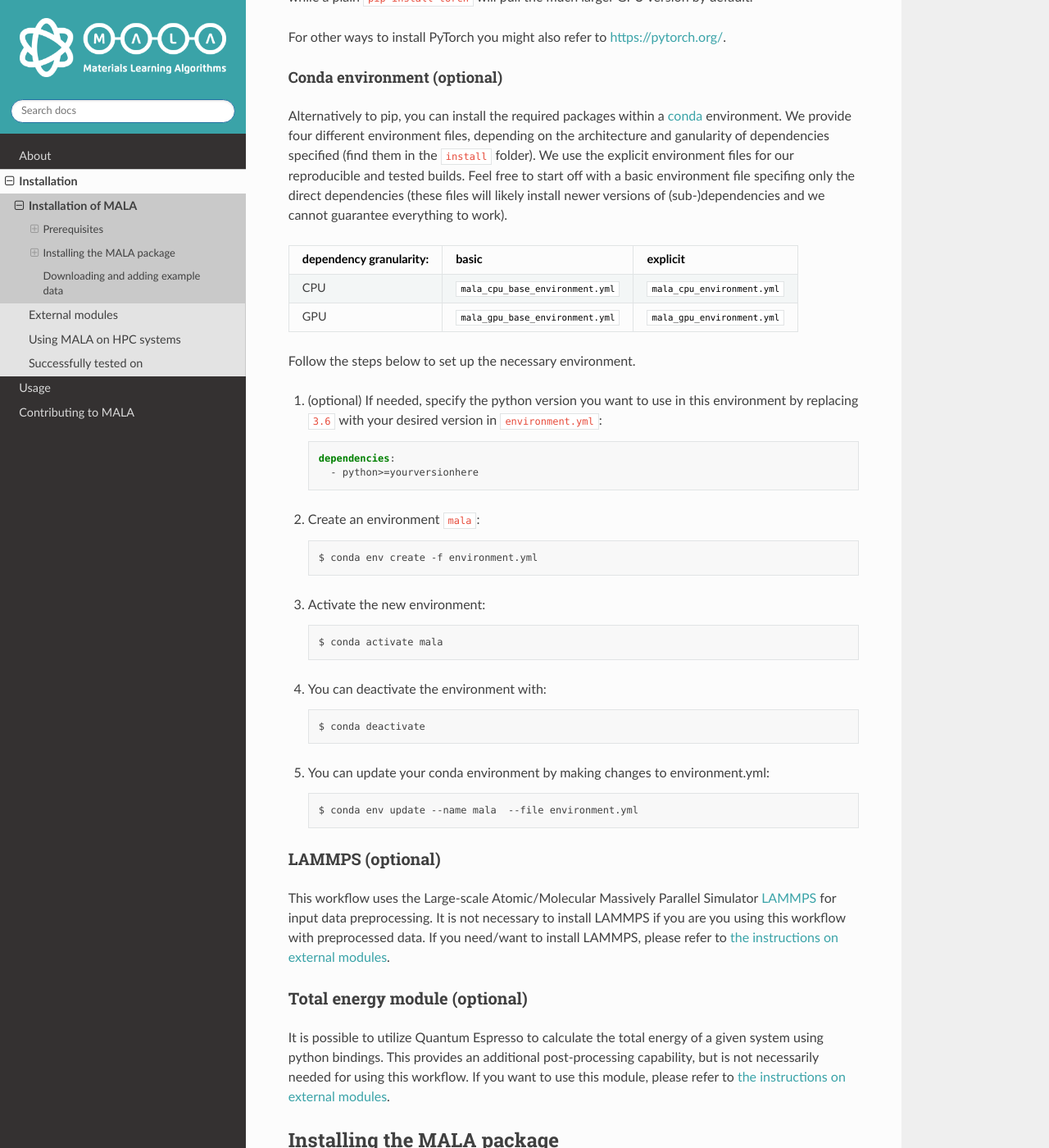
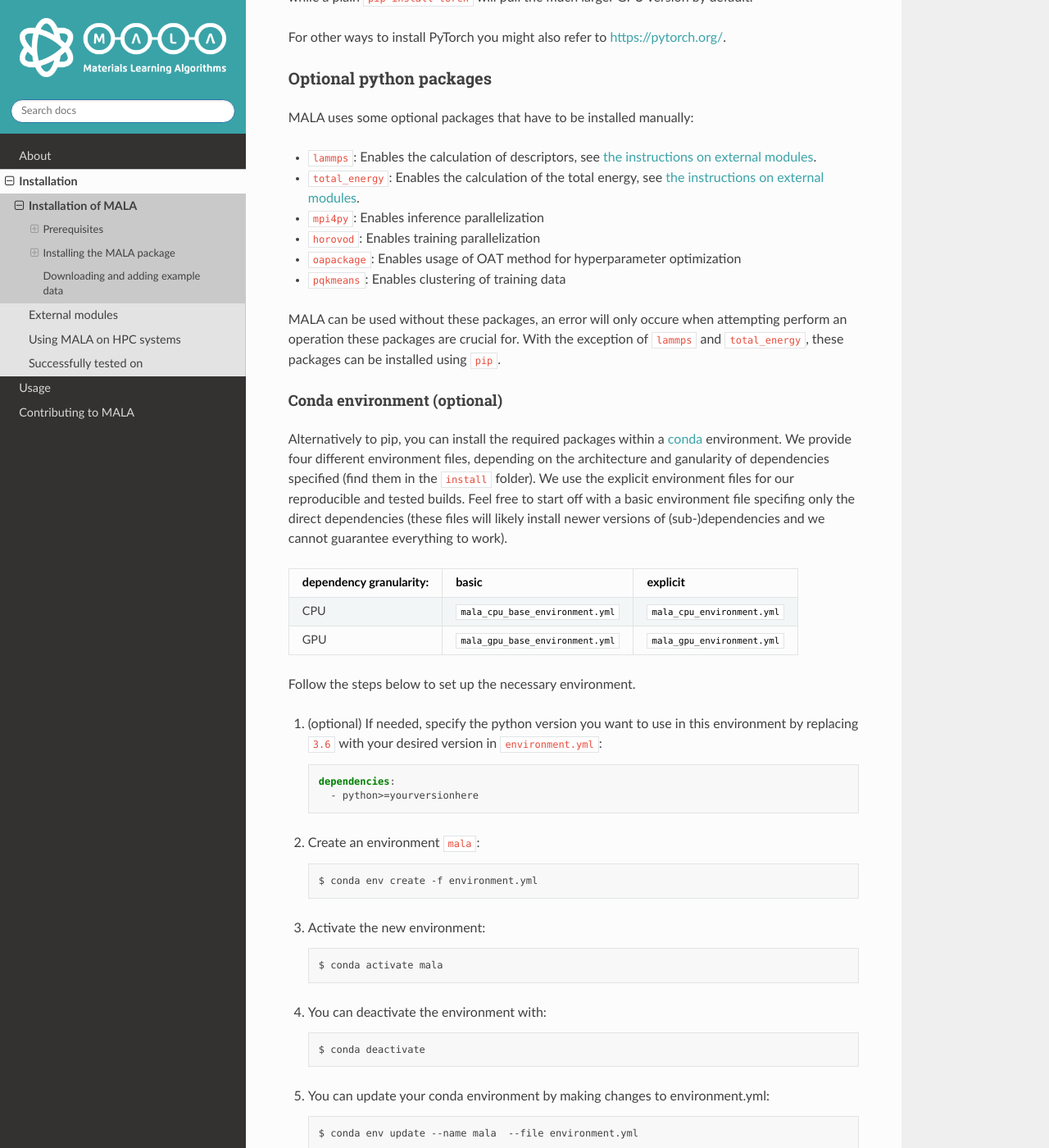
Before and after one commit to mala-project/mala, a Sphinx documentation site: the page built from docs/source/install/README.md, in a window 1280 px wide and 1400 px high, scrolled down 1599 px. Shown: the whole window at 82% size. Built offline with Sphinx 7.4.7 and the Read the Docs theme 2.0.0, drawn with Linux system fonts in a browser that asks for light colours; pages that are not in the unit, such as notebooks, are missing from menus; the version number could not be read and is left out.

Commit message:
Cleaned up the optional modules section and fixed a typo

````diff
--- a/docs/source/install/README.md
+++ b/docs/source/install/README.md
@@ -69,6 +69,22 @@ default.
 
 For other ways to install PyTorch you might also refer to <https://pytorch.org/>.
 
+### Optional python packages
+
+MALA uses some optional packages that have to be installed manually:
+
+* `lammps`: Enables the calculation of descriptors, see [the instructions on external modules](external_modules.rst).
+* `total_energy`: Enables the calculation of the total energy, see [the instructions on external modules](external_modules.rst).
+* `mpi4py`: Enables inference parallelization
+* `horovod`: Enables training parallelization
+* `oapackage`: Enables usage of OAT method for hyperparameter optimization
+* `pqkmeans`:  Enables clustering of training data
+
+MALA can be used without these packages, an error will only occure when attempting
+perform an operation these packages are crucial for. With the exception
+of `lammps` and `total_energy`, these packages can be installed using
+`pip`.
+
 #### Conda environment (optional)
 
 Alternatively to pip, you can install the required packages within a
@@ -108,19 +124,6 @@ environment by replacing `3.6` with your desired version in `environment.yml`:
     ```sh
     $ conda env update --name mala  --file environment.yml
     ```
-###  LAMMPS (optional)
-
-This workflow uses the Large-scale Atomic/Molecular Massively Parallel
-Simulator [LAMMPS](https://lammps.sandia.gov/) for input data preprocessing. It
-is not necessary to install LAMMPS if you are you using this workflow with
-preprocessed data. If you need/want to install LAMMPS, please refer to
-[the instructions on external modules](external_modules.rst).
-
-### Total energy module (optional)
-
-It is possible to utilize Quantum Espresso to calculate the total energy of a given system using python bindings.
-This provides an additional post-processing capability, but is not necessarily needed for using this workflow.
-If you want to use this module, please refer to [the instructions on external modules](external_modules.rst).
 
 
 ## Installing the MALA package
--- a/docs/source/usage/predictions.rst
+++ b/docs/source/usage/predictions.rst
@@ -34,5 +34,4 @@ Using Calculators
 The ``Predictor`` class can also be accessed through an ``ase`` calculator.
 For this, use the ``mala.MALA`` class. See e.g. ``ex14_mala_md``.
 
-.. warning:: The current implementation of atomic forces is highly experimental.
-It only works with a specific QE version, and only with local pseudopotentials.
+.. warning:: The current implementation of atomic forces is highly experimental. It only works with a specific QE version, and only with local pseudopotentials.
````
